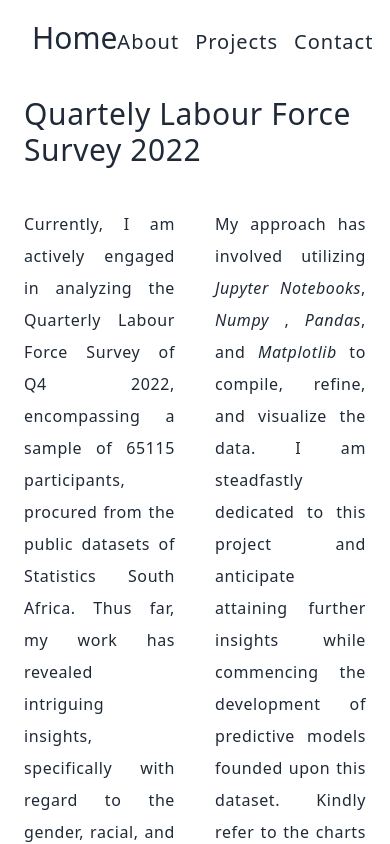
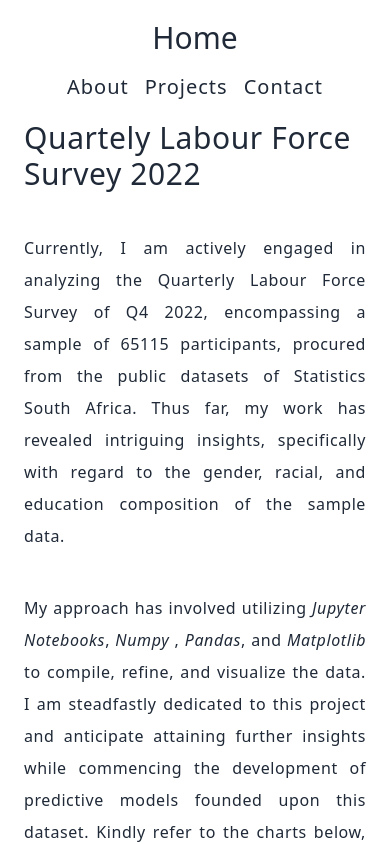
Before and after one commit to Stokoloko89/my_site, a SvelteKit app: page /myprojects in a window 390 px wide. Shown: the top 844 px of the page. Built offline with nearby package versions, Linux system fonts and the light colour scheme.

Commit message:
fixed nav align, and grid layout in project pg

```diff
--- a/src/components/Nav.svelte
+++ b/src/components/Nav.svelte
@@ -9,14 +9,14 @@
 <nav>
 	{#if ready}
 		<div
-			class="flex justify-between items-baseline px-8 py-5 "
+			class="flex flex-col sm:flex-row sm:justify-between items-center sm:items-baseline px-8 py-5 "
 			in:fly={{ x: -50, duration: 800, delay: 800 }}
 			out:fly={{ duration: 500 }}
 		>
 			<a
 				href="/"
 				title="Home"
-				class="text-3xl leading-59 text-gray-800 hover:text-gray-900 focus:text-gray-900 w-32 h-14 top-4 no-underline"
+				class="text-3xl text-center leading-59 text-gray-800 hover:text-gray-900 focus:text-gray-900 w-32 h-14 top-4 no-underline"
 				>Home</a
 			>
 			<ul class="flex list-none gap-4">
--- a/src/routes/myprojects/+page.svelte
+++ b/src/routes/myprojects/+page.svelte
@@ -11,13 +11,13 @@
 		class="grid grid-cols-2 gap-10"
 	>
 		<h2 class="text-3xl col-span-2">Quartely Labour Force Survey 2022</h2>
-		<p class="text-base leading-8 font-normal text-justify col-span-1">
+		<p class="text-base leading-8 font-normal text-justify col-span-2 sm:col-span-1">
 			Currently, I am actively engaged in analyzing the Quarterly Labour Force Survey of Q4 2022,
 			encompassing a sample of 65115 participants, procured from the public datasets of Statistics
 			South Africa. Thus far, my work has revealed intriguing insights, specifically with regard to
 			the gender, racial, and education composition of the sample data.
 		</p>
-		<p class="text-base leading-8 font-normal text-justify col-span-1">
+		<p class="text-base leading-8 font-normal text-justify col-span-2 sm:col-span-1">
 			My approach has involved utilizing <span class="italic">Jupyter Notebooks</span>,
 			<span class="italic">Numpy</span>
 			, <span class="italic">Pandas</span>, and <span class="italic">Matplotlib</span> to compile, refine,
```
